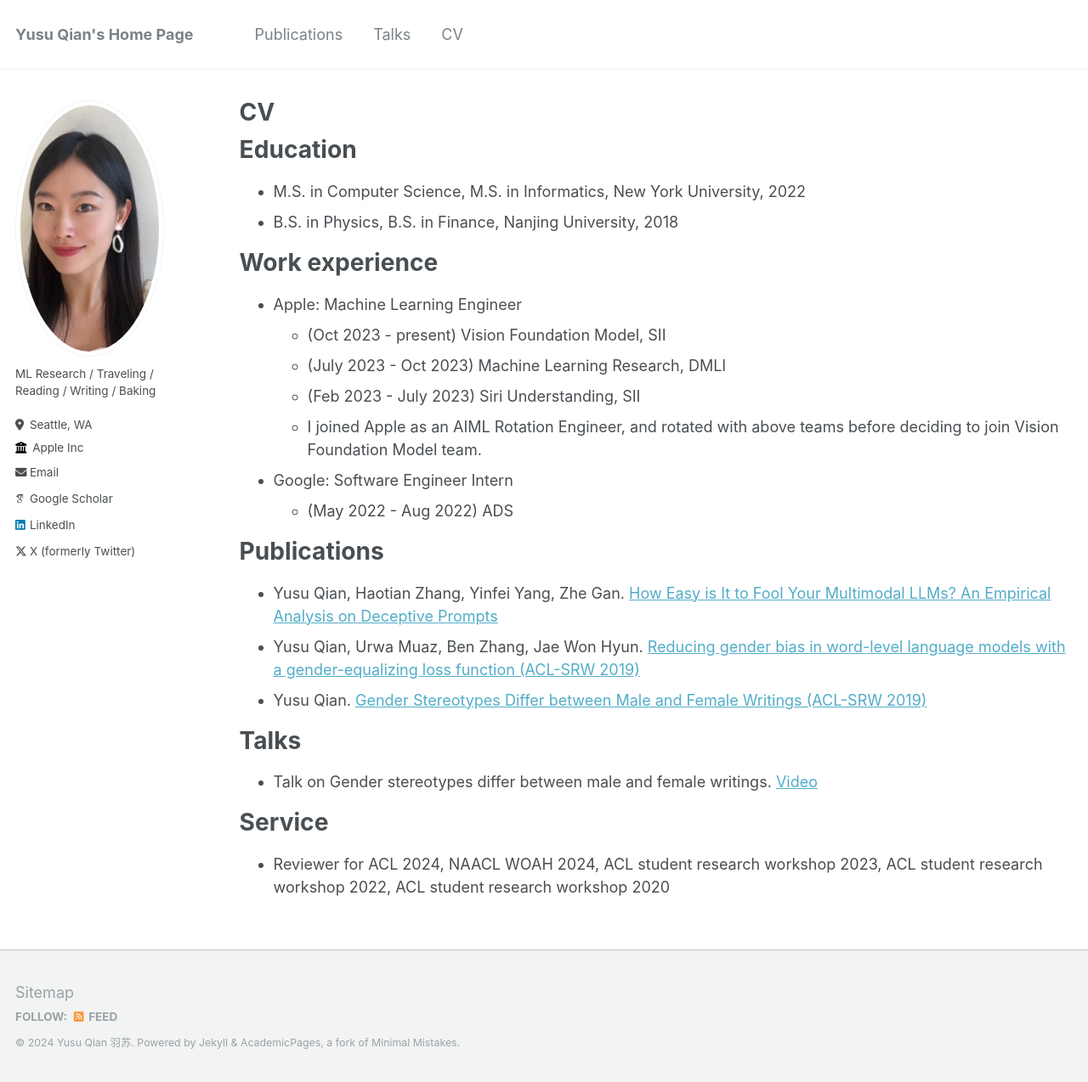
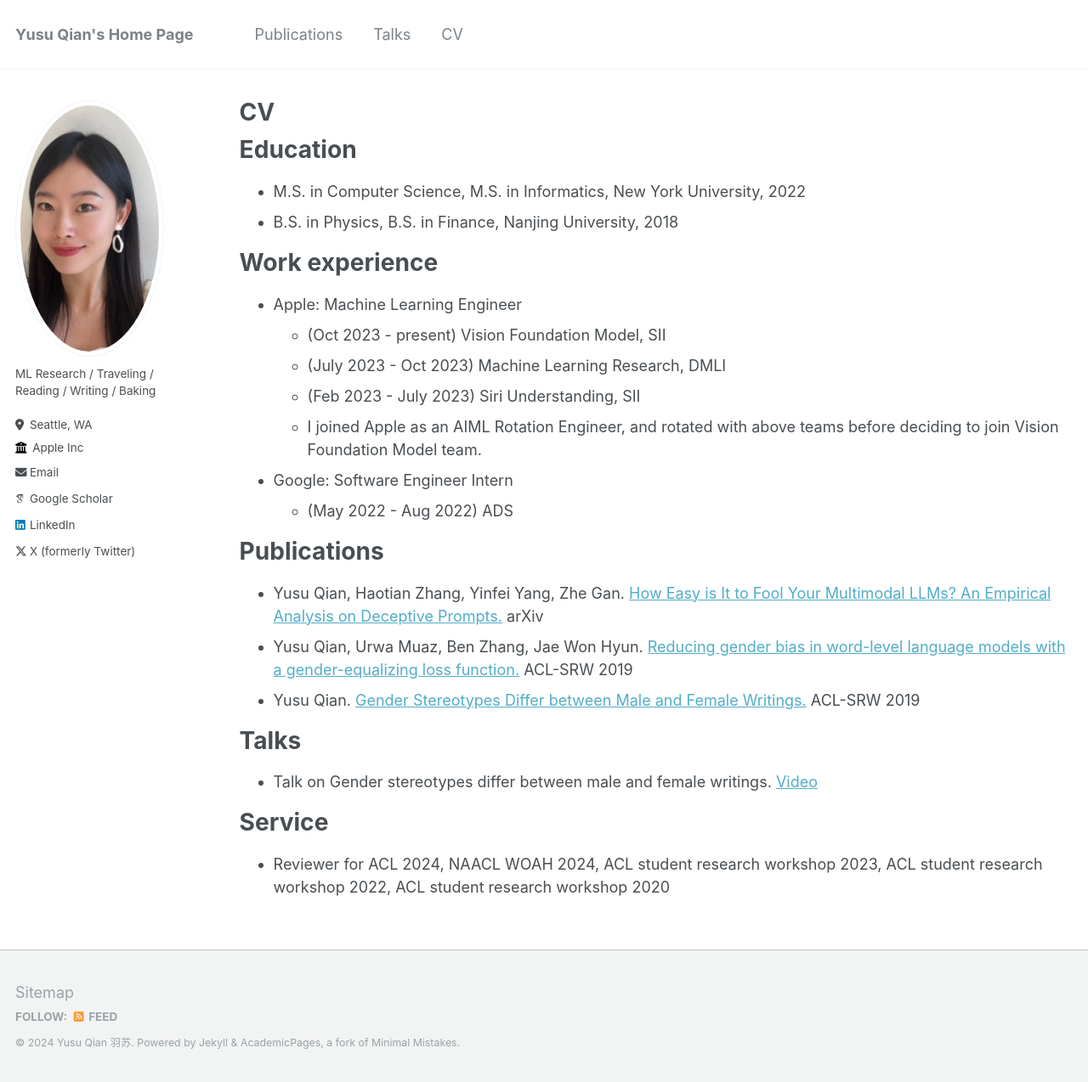
Before and after one commit to sueqian6/sueqian6.github.io, a Jekyll site: the page built from _pages/cv.md, in a window 1280 px wide and 1274 px high. Shown: the whole window at 85% size. Built offline with Jekyll 4.4.1, drawn with Linux system fonts in a browser that asks for light colours; some web fonts are replaced.

Commit message:
Update cv.md

```diff
--- a/_pages/cv.md
+++ b/_pages/cv.md
@@ -28,9 +28,9 @@
 Publications
 ======
 * Yusu Qian, Haotian Zhang, Yinfei Yang, Zhe Gan. [How Easy is It to Fool Your Multimodal LLMs? An
-Empirical Analysis on Deceptive Prompts](https://arxiv.org/pdf/2402.13220.pdf)
-* Yusu Qian, Urwa Muaz, Ben Zhang, Jae Won Hyun. [Reducing gender bias in word-level language models with a gender-equalizing loss function (ACL-SRW 2019)](https://aclanthology.org/P19-2031.pdf)
-* Yusu Qian. [Gender Stereotypes Differ between Male and Female Writings (ACL-SRW 2019)](https://aclanthology.org/P19-2007.pdf)
+Empirical Analysis on Deceptive Prompts.](https://arxiv.org/pdf/2402.13220.pdf) arXiv
+* Yusu Qian, Urwa Muaz, Ben Zhang, Jae Won Hyun. [Reducing gender bias in word-level language models with a gender-equalizing loss function.](https://aclanthology.org/P19-2031.pdf) ACL-SRW 2019
+* Yusu Qian. [Gender Stereotypes Differ between Male and Female Writings.](https://aclanthology.org/P19-2007.pdf) ACL-SRW 2019
 
 Talks
 ======
```
